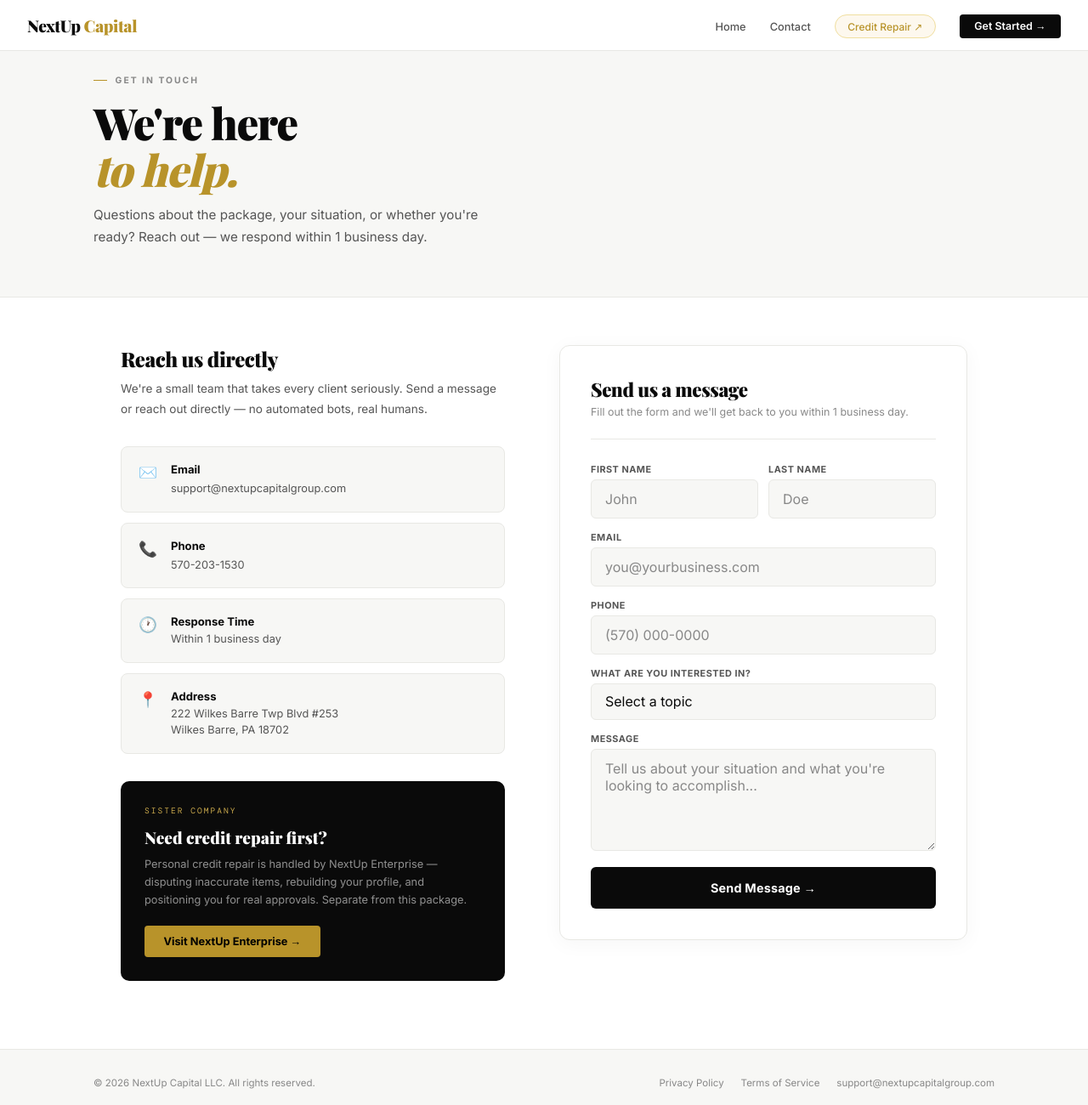
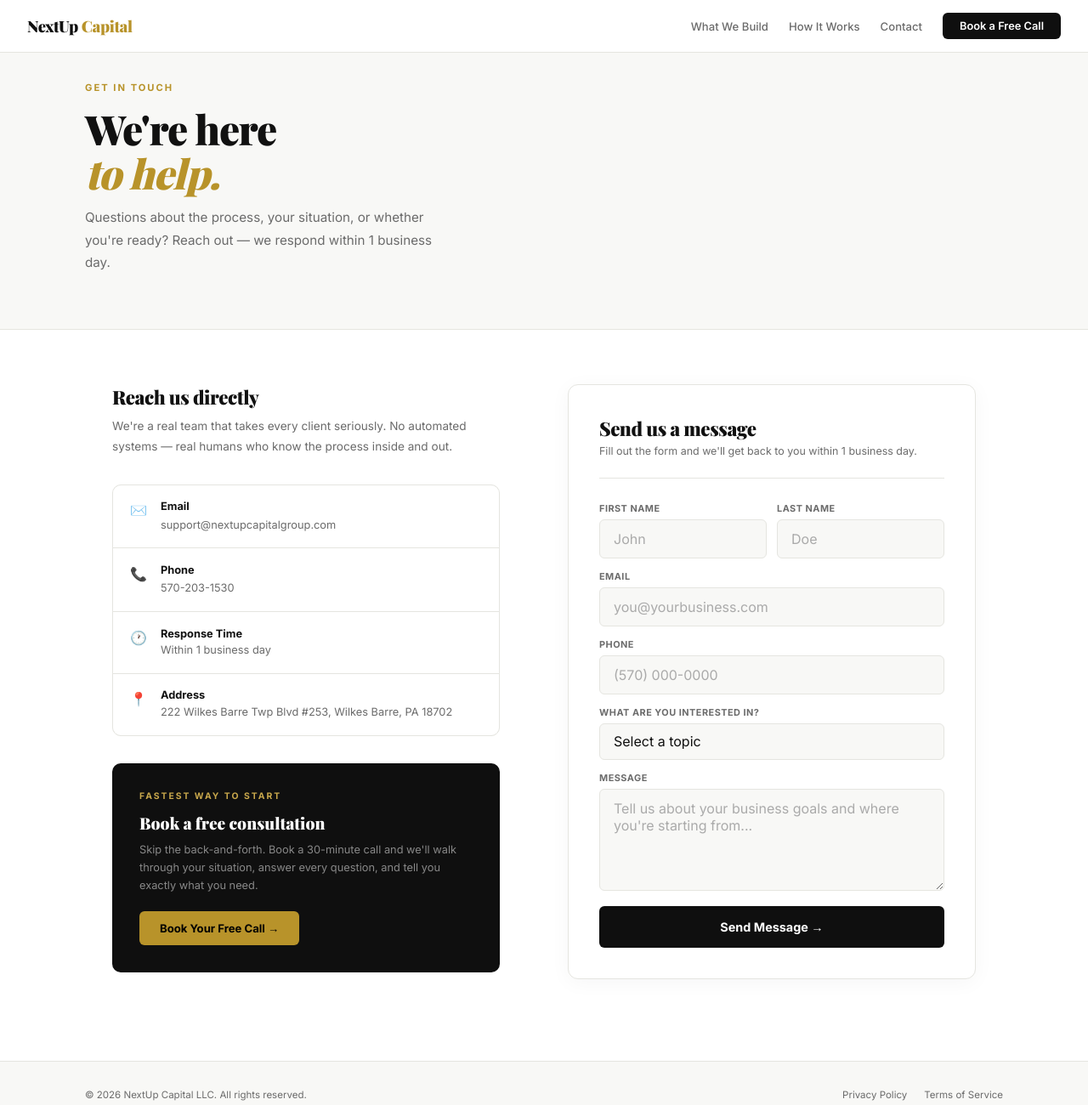
Before and after one commit to nextupcredit-web/nextup-capital, a plain HTML site: page contact.html in a window 1280 px wide. Shown: the whole page at 85% size. Drawn offline with nearby package versions, Linux system fonts and the light colour scheme; a web font is replaced by a local one.

Commit message:
Update contact.html

```diff
--- a/contact.html
+++ b/contact.html
@@ -6,144 +6,129 @@
   <title>Contact — NextUp Capital</title>
   <link rel="preconnect" href="https://fonts.googleapis.com"/>
   <link rel="preconnect" href="https://fonts.gstatic.com" crossorigin/>
-  <link href="https://fonts.googleapis.com/css2?family=Playfair+Display:ital,wght@0,700;0,900;1,700;1,900&family=Inter:wght@300;400;500;600;700&family=DM+Mono:wght@400;500&display=swap" rel="stylesheet"/>
-  <script>!function(f,b,e,v,n,t,s){if(f.fbq)return;n=f.fbq=function(){n.callMethod?n.callMethod.apply(n,arguments):n.queue.push(arguments)};if(!f._fbq)f._fbq=n;n.push=n;n.loaded=!0;n.version='2.0';n.queue=[];t=b.createElement(e);t.async=!0;t.src=v;s=b.getElementsByTagName(e)[0];s.parentNode.insertBefore(t,s)}(window,document,'script','https://connect.facebook.net/en_US/fbevents.js');fbq('init','1553461379770085');fbq('track','PageView');</script>
+  <link href="https://fonts.googleapis.com/css2?family=Playfair+Display:ital,wght@0,700;0,900;1,700&family=Inter:wght@300;400;500;600;700&display=swap" rel="stylesheet"/>
   <style>
-    :root{--white:#ffffff;--off:#f7f7f5;--gold:#b8932a;--gold-2:#c9a84c;--gold-bg:#fdf8ee;--gold-border:#f0dfa0;--black:#0a0a0a;--gray-1:#1a1a1a;--gray-2:#333;--gray-3:#555;--gray-4:#888;--border:#e8e8e4;}
-    *,*::before,*::after{box-sizing:border-box;margin:0;padding:0;}
-    body{background:var(--white);color:var(--black);font-family:'Inter',sans-serif;-webkit-font-smoothing:antialiased;overflow-x:hidden;}
-    nav{position:fixed;top:0;left:0;right:0;z-index:200;height:60px;padding:0 2rem;display:flex;align-items:center;justify-content:space-between;background:rgba(255,255,255,0.95);backdrop-filter:blur(16px);border-bottom:1px solid var(--border);}
-    .logo{font-family:'Playfair Display',serif;font-size:1.2rem;font-weight:900;color:var(--black);text-decoration:none;letter-spacing:-0.02em;}
-    .logo span{color:var(--gold);}
-    .nav-links{display:flex;align-items:center;gap:1.75rem;list-style:none;}
-    .nav-links a{font-size:0.8rem;font-weight:500;color:var(--gray-3);text-decoration:none;transition:color 0.2s;}
-    .nav-links a:hover{color:var(--black);}
-    .nav-credit{color:var(--gold) !important;border:1px solid var(--gold-border);padding:0.35rem 0.9rem;border-radius:20px;font-size:0.75rem !important;background:var(--gold-bg);}
-    .nav-cta{background:var(--black) !important;color:#fff !important;padding:0.4rem 1.1rem;border-radius:4px;font-weight:600 !important;font-size:0.78rem !important;}
-    .hamburger{display:none;flex-direction:column;gap:5px;background:none;border:none;cursor:pointer;padding:4px;}
-    .hamburger span{display:block;width:22px;height:2px;background:var(--black);border-radius:2px;}
-    .mobile-menu{display:none;position:fixed;top:60px;left:0;right:0;bottom:0;background:rgba(255,255,255,0.98);z-index:199;padding:1.5rem;flex-direction:column;}
-    .mobile-menu.open{display:flex;}
-    .mobile-menu a{display:block;font-size:1rem;color:var(--gray-2);text-decoration:none;padding:0.9rem 0;border-bottom:1px solid var(--border);font-weight:500;}
-    .mobile-menu .m-cta{margin-top:1.25rem;background:var(--black);color:#fff;font-weight:700;text-align:center;padding:1rem;border-radius:4px;border:none;font-size:0.95rem;}
-    @media(max-width:760px){.nav-links{display:none;}.hamburger{display:flex;}}
+    *, *::before, *::after { box-sizing: border-box; margin: 0; padding: 0; }
+    body { font-family: 'Inter', sans-serif; background: #fff; color: #111; -webkit-font-smoothing: antialiased; overflow-x: hidden; }
+    :root { --gold: #b8932a; --gold-light: #f5edd8; --gold-mid: #c9a84c; --black: #0f0f0f; --gray: #6b6b6b; --light: #f8f8f6; --border: #e5e5e0; }
 
-    /* PAGE HEADER */
-    .page-header{background:var(--off);border-bottom:1px solid var(--border);padding:5.5rem 2rem 3.5rem;}
-    .header-inner{max-width:1060px;margin:0 auto;}
-    .sec-label{font-size:0.65rem;font-weight:700;letter-spacing:2px;text-transform:uppercase;color:var(--gray-4);margin-bottom:1rem;display:flex;align-items:center;gap:0.6rem;}
-    .sec-label::before{content:'';width:16px;height:1.5px;background:var(--gold);}
-    h1{font-family:'Playfair Display',serif;font-size:clamp(2.2rem,4vw,3.2rem);font-weight:900;line-height:1.08;letter-spacing:-0.025em;margin-bottom:0.75rem;}
-    h1 em{font-style:italic;color:var(--gold);}
-    .page-sub{font-size:0.95rem;color:var(--gray-3);line-height:1.75;max-width:480px;}
+    nav { position: fixed; top: 0; left: 0; right: 0; z-index: 100; height: 62px; padding: 0 2rem; display: flex; align-items: center; justify-content: space-between; background: rgba(255,255,255,0.96); backdrop-filter: blur(12px); border-bottom: 1px solid var(--border); }
+    .nav-logo { font-family: 'Playfair Display', serif; font-weight: 900; font-size: 1.15rem; color: var(--black); text-decoration: none; letter-spacing: -0.02em; }
+    .nav-logo em { font-style: normal; color: var(--gold); }
+    .nav-right { display: flex; align-items: center; gap: 1.5rem; }
+    .nav-link { font-size: 0.82rem; color: var(--gray); text-decoration: none; font-weight: 500; transition: color .2s; }
+    .nav-link:hover { color: var(--black); }
+    .nav-btn { font-size: 0.8rem; font-weight: 600; background: var(--black); color: #fff; padding: 0.5rem 1.25rem; border-radius: 6px; text-decoration: none; }
+    .nav-btn:hover { background: #2a2a2a; }
+    .hamburger { display: none; flex-direction: column; gap: 5px; background: none; border: none; cursor: pointer; padding: 4px; }
+    .hamburger span { display: block; width: 22px; height: 2px; background: var(--black); border-radius: 2px; }
+    .mob-menu { display: none; position: fixed; top: 62px; left: 0; right: 0; bottom: 0; background: #fff; z-index: 99; padding: 2rem 1.5rem; flex-direction: column; }
+    .mob-menu.open { display: flex; }
+    .mob-menu a { display: block; font-size: 1.05rem; font-weight: 500; color: var(--black); text-decoration: none; padding: 1rem 0; border-bottom: 1px solid var(--border); }
+    .mob-cta { margin-top: 1.5rem !important; background: var(--black) !important; color: #fff !important; text-align: center; padding: 1rem !important; border-radius: 6px; border: none !important; font-weight: 700 !important; }
+    @media (max-width: 700px) { .nav-right { display: none; } .hamburger { display: flex; } }
 
-    /* MAIN */
-    .main{max-width:1060px;margin:0 auto;padding:3.5rem 2rem 5rem;display:grid;grid-template-columns:1fr 480px;gap:4rem;align-items:start;}
-    @media(max-width:860px){.main{grid-template-columns:1fr;padding:2.5rem 1.5rem 4rem;gap:2.5rem;}}
-    @media(max-width:480px){.page-header{padding:5rem 1.25rem 2.5rem;}.main{padding:2rem 1.25rem 3rem;}}
+    /* PAGE */
+    .page-header { background: var(--light); border-bottom: 1px solid var(--border); padding: 6rem 2rem 4rem; }
+    .header-inner { max-width: 1080px; margin: 0 auto; }
+    .eyebrow { font-size: 0.7rem; font-weight: 700; letter-spacing: 2px; text-transform: uppercase; color: var(--gold); margin-bottom: 1rem; }
+    h1 { font-family: 'Playfair Display', serif; font-size: clamp(2.2rem, 4vw, 3rem); font-weight: 900; line-height: 1.08; letter-spacing: -0.025em; margin-bottom: 0.85rem; }
+    h1 em { font-style: italic; color: var(--gold); }
+    .page-sub { font-size: 0.95rem; color: var(--gray); line-height: 1.75; max-width: 440px; }
 
-    /* INFO SIDE */
-    .info-title{font-family:'Playfair Display',serif;font-size:1.5rem;font-weight:900;margin-bottom:0.5rem;letter-spacing:-0.02em;}
-    .info-desc{font-size:0.85rem;color:var(--gray-3);line-height:1.75;margin-bottom:2rem;}
-    .info-cards{display:flex;flex-direction:column;gap:0.75rem;margin-bottom:2rem;}
-    .info-card{display:flex;align-items:flex-start;gap:1rem;background:var(--off);border:1px solid var(--border);border-radius:8px;padding:1.1rem 1.25rem;transition:border-color 0.2s;}
-    .info-card:hover{border-color:var(--gold-border);}
-    .info-card-icon{font-size:1.1rem;flex-shrink:0;margin-top:1px;}
-    .info-card h4{font-size:0.82rem;font-weight:700;margin-bottom:0.2rem;color:var(--black);}
-    .info-card a,.info-card p{font-size:0.8rem;color:var(--gray-3);text-decoration:none;line-height:1.5;}
-    .info-card a:hover{color:var(--gold);}
+    .main { max-width: 1080px; margin: 0 auto; padding: 4rem 2rem 6rem; display: grid; grid-template-columns: 1fr 480px; gap: 5rem; align-items: start; }
+    @media (max-width: 860px) { .main { grid-template-columns: 1fr; padding: 3rem 1.5rem 4rem; gap: 3rem; } }
+    @media (max-width: 480px) { .page-header { padding: 5.5rem 1.25rem 3rem; } .main { padding: 2.5rem 1.25rem 3.5rem; } }
 
-    .credit-box{background:var(--black);border-radius:10px;padding:1.75rem;color:#fff;}
-    .credit-box-tag{font-family:'DM Mono',monospace;font-size:0.6rem;letter-spacing:2px;text-transform:uppercase;color:var(--gold-2);margin-bottom:0.75rem;}
-    .credit-box h4{font-family:'Playfair Display',serif;font-size:1.2rem;font-weight:900;margin-bottom:0.5rem;}
-    .credit-box p{font-size:0.8rem;color:rgba(255,255,255,0.55);line-height:1.65;margin-bottom:1.25rem;}
-    .credit-btn{display:inline-block;background:var(--gold);color:#000;font-weight:700;font-size:0.8rem;padding:0.7rem 1.4rem;border-radius:4px;text-decoration:none;transition:background 0.2s;}
-    .credit-btn:hover{background:var(--gold-2);}
+    /* INFO */
+    .info-title { font-family: 'Playfair Display', serif; font-size: 1.4rem; font-weight: 900; margin-bottom: 0.5rem; letter-spacing: -0.02em; }
+    .info-desc { font-size: 0.85rem; color: var(--gray); line-height: 1.75; margin-bottom: 2rem; }
+    .info-cards { display: flex; flex-direction: column; gap: 1px; background: var(--border); border: 1px solid var(--border); border-radius: 10px; overflow: hidden; margin-bottom: 2rem; }
+    .info-card { display: flex; align-items: flex-start; gap: 1rem; background: #fff; padding: 1.1rem 1.25rem; transition: background .2s; }
+    .info-card:hover { background: var(--gold-light); }
+    .info-icon { font-size: 1rem; flex-shrink: 0; margin-top: 2px; }
+    .info-card h4 { font-size: 0.8rem; font-weight: 700; margin-bottom: 0.15rem; }
+    .info-card a, .info-card p { font-size: 0.8rem; color: var(--gray); text-decoration: none; line-height: 1.5; }
+    .info-card a:hover { color: var(--gold); }
+
+    .book-card { background: var(--black); border-radius: 10px; padding: 2rem; }
+    .book-card-tag { font-size: 0.65rem; font-weight: 700; letter-spacing: 2px; text-transform: uppercase; color: var(--gold-mid); margin-bottom: 0.75rem; }
+    .book-card h4 { font-family: 'Playfair Display', serif; font-size: 1.2rem; font-weight: 900; color: #fff; margin-bottom: 0.5rem; }
+    .book-card p { font-size: 0.8rem; color: rgba(255,255,255,.5); line-height: 1.65; margin-bottom: 1.25rem; }
+    .book-btn { display: inline-block; background: var(--gold); color: #000; font-weight: 700; font-size: 0.82rem; padding: 0.75rem 1.5rem; border-radius: 6px; text-decoration: none; transition: background .2s; }
+    .book-btn:hover { background: var(--gold-mid); }
 
     /* FORM */
-    .form-card{background:var(--white);border:1.5px solid var(--border);border-radius:12px;padding:2.25rem;box-shadow:0 4px 24px rgba(0,0,0,0.04);}
-    @media(max-width:480px){.form-card{padding:1.5rem;border-radius:8px;}}
-    .form-title{font-family:'Playfair Display',serif;font-size:1.4rem;font-weight:900;margin-bottom:0.25rem;letter-spacing:-0.02em;}
-    .form-sub{font-size:0.78rem;color:var(--gray-4);margin-bottom:1.75rem;padding-bottom:1.5rem;border-bottom:1px solid var(--border);}
-    .field{display:flex;flex-direction:column;gap:0.35rem;margin-bottom:0.9rem;}
-    .field label{font-size:0.68rem;font-weight:700;letter-spacing:0.5px;text-transform:uppercase;color:var(--gray-3);}
-    .field input,.field textarea,.field select{background:var(--off);border:1.5px solid var(--border);border-radius:6px;padding:0.75rem 1rem;color:var(--black);font-family:'Inter',sans-serif;font-size:16px;outline:none;transition:border-color 0.2s;-webkit-appearance:none;width:100%;}
-    .field input:focus,.field textarea:focus,.field select:focus{border-color:var(--gold);background:var(--white);}
-    .field input::placeholder,.field textarea::placeholder{color:var(--gray-4);}
-    .field textarea{resize:vertical;min-height:120px;}
-    .field select option{background:var(--white);}
-    .field-row{display:grid;grid-template-columns:1fr 1fr;gap:0.75rem;}
-    @media(max-width:420px){.field-row{grid-template-columns:1fr;}}
-    .submit-btn{width:100%;background:var(--black);color:#fff;font-family:'Inter',sans-serif;font-weight:700;font-size:0.9rem;border:none;border-radius:6px;padding:1rem;cursor:pointer;transition:all 0.2s;margin-top:0.25rem;letter-spacing:0.2px;}
-    .submit-btn:hover{background:var(--gray-1);transform:translateY(-1px);}
-    .submit-btn:disabled{opacity:0.55;cursor:not-allowed;transform:none;}
-    .success-msg{display:none;text-align:center;padding:2.5rem 1rem;}
-    .success-icon{font-size:2.5rem;margin-bottom:1rem;}
-    .success-msg h4{font-family:'Playfair Display',serif;font-size:1.5rem;font-weight:900;margin-bottom:0.5rem;}
-    .success-msg p{font-size:0.85rem;color:var(--gray-3);}
+    .form-card { background: #fff; border: 1.5px solid var(--border); border-radius: 12px; padding: 2.25rem; box-shadow: 0 4px 24px rgba(0,0,0,.04); }
+    @media (max-width: 480px) { .form-card { padding: 1.5rem; border-radius: 8px; } }
+    .form-title { font-family: 'Playfair Display', serif; font-size: 1.4rem; font-weight: 900; margin-bottom: 0.25rem; letter-spacing: -0.02em; }
+    .form-sub { font-size: 0.78rem; color: var(--gray); margin-bottom: 1.75rem; padding-bottom: 1.5rem; border-bottom: 1px solid var(--border); }
+    .field { display: flex; flex-direction: column; gap: 0.35rem; margin-bottom: 0.9rem; }
+    .field label { font-size: 0.68rem; font-weight: 700; letter-spacing: 0.5px; text-transform: uppercase; color: var(--gray); }
+    .field input, .field textarea, .field select { background: var(--light); border: 1.5px solid var(--border); border-radius: 6px; padding: 0.75rem 1rem; color: var(--black); font-family: 'Inter', sans-serif; font-size: 16px; outline: none; transition: border-color .2s; -webkit-appearance: none; width: 100%; }
+    .field input:focus, .field textarea:focus, .field select:focus { border-color: var(--gold); background: #fff; }
+    .field input::placeholder, .field textarea::placeholder { color: #aaa; }
+    .field textarea { resize: vertical; min-height: 120px; }
+    .field select option { background: #fff; }
+    .field-row { display: grid; grid-template-columns: 1fr 1fr; gap: 0.75rem; }
+    @media (max-width: 420px) { .field-row { grid-template-columns: 1fr; } }
+    .submit-btn { width: 100%; background: var(--black); color: #fff; font-family: 'Inter', sans-serif; font-weight: 700; font-size: 0.9rem; border: none; border-radius: 6px; padding: 1rem; cursor: pointer; transition: background .2s; margin-top: 0.25rem; }
+    .submit-btn:hover { background: #222; }
+    .submit-btn:disabled { opacity: 0.55; cursor: not-allowed; }
+    .success-msg { display: none; text-align: center; padding: 2.5rem 1rem; }
+    .success-icon { font-size: 2.5rem; margin-bottom: 1rem; }
+    .success-msg h4 { font-family: 'Playfair Display', serif; font-size: 1.5rem; font-weight: 900; margin-bottom: 0.5rem; }
+    .success-msg p { font-size: 0.85rem; color: var(--gray); }
 
-    /* FOOTER */
-    footer{background:var(--off);border-top:1px solid var(--border);padding:2rem;}
-    .foot-bottom{max-width:1060px;margin:0 auto;display:flex;justify-content:space-between;flex-wrap:wrap;gap:0.75rem;align-items:center;}
-    .foot-bottom p,.foot-bottom a{font-size:0.72rem;color:var(--gray-4);text-decoration:none;}
-    .foot-bottom a:hover{color:var(--gold);}
-    .foot-links{display:flex;gap:1.25rem;}
+    footer { background: var(--light); border-top: 1px solid var(--border); padding: 2rem; }
+    .foot-bottom { max-width: 1080px; margin: 0 auto; display: flex; justify-content: space-between; flex-wrap: wrap; gap: 0.75rem; align-items: center; }
+    .foot-bottom p, .foot-bottom a { font-size: 0.72rem; color: var(--gray); text-decoration: none; }
+    .foot-bottom a:hover { color: var(--gold); }
+    .foot-links { display: flex; gap: 1.25rem; }
   </style>
 </head>
 <body>
 
 <nav>
-  <a href="index.html" class="logo">NextUp <span>Capital</span></a>
-  <ul class="nav-links">
-    <li><a href="index.html">Home</a></li>
-    <li><a href="contact.html">Contact</a></li>
-    <li><a href="https://nextupenterprise.com" target="_blank" class="nav-credit">Credit Repair ↗</a></li>
-    <li><a href="https://buy.stripe.com/bJe14p9fQfWJfDog8U5Rm0M" class="nav-cta">Get Started →</a></li>
-  </ul>
+  <a href="index.html" class="nav-logo">NextUp <em>Capital</em></a>
+  <div class="nav-right">
+    <a href="index.html#included" class="nav-link">What We Build</a>
+    <a href="index.html#process" class="nav-link">How It Works</a>
+    <a href="contact.html" class="nav-link">Contact</a>
+    <a href="https://go.getcredithelpnow.com/widget/booking/obXrxeKUjXfkAyx9XNMS" class="nav-btn" target="_blank">Book a Free Call</a>
+  </div>
   <button class="hamburger" id="hamburgerBtn"><span></span><span></span><span></span></button>
 </nav>
-<div class="mobile-menu" id="mobileMenu">
+<div class="mob-menu" id="mobMenu">
   <a href="index.html">Home</a>
-  <a href="contact.html">Contact</a>
-  <a href="https://nextupenterprise.com" target="_blank">Credit Repair ↗</a>
-  <a href="https://buy.stripe.com/bJe14p9fQfWJfDog8U5Rm0M" class="m-cta">Get Started — $1,500</a>
+  <a href="index.html#included">What We Build</a>
+  <a href="index.html#process">How It Works</a>
+  <a href="https://go.getcredithelpnow.com/widget/booking/obXrxeKUjXfkAyx9XNMS" class="mob-cta" target="_blank">Book a Free Consultation</a>
 </div>
 
 <div class="page-header">
   <div class="header-inner">
-    <div class="sec-label">Get in Touch</div>
+    <p class="eyebrow">Get in Touch</p>
     <h1>We're here<br><em>to help.</em></h1>
-    <p class="page-sub">Questions about the package, your situation, or whether you're ready? Reach out — we respond within 1 business day.</p>
+    <p class="page-sub">Questions about the process, your situation, or whether you're ready? Reach out — we respond within 1 business day.</p>
   </div>
 </div>
 
 <div class="main">
   <div>
     <div class="info-title">Reach us directly</div>
-    <p class="info-desc">We're a small team that takes every client seriously. Send a message or reach out directly — no automated bots, real humans.</p>
+    <p class="info-desc">We're a real team that takes every client seriously. No automated systems — real humans who know the process inside and out.</p>
     <div class="info-cards">
-      <div class="info-card">
-        <div class="info-card-icon">✉️</div>
-        <div><h4>Email</h4><a href="mailto:support@nextupcapitalgroup.com">support@nextupcapitalgroup.com</a></div>
+      <div class="info-card"><div class="info-icon">✉️</div><div><h4>Email</h4><a href="mailto:support@nextupcapitalgroup.com">support@nextupcapitalgroup.com</a></div></div>
+      <div class="info-card"><div class="info-icon">📞</div><div><h4>Phone</h4><a href="tel:5702031530">570-203-1530</a></div></div>
+      <div class="info-card"><div class="info-icon">🕐</div><div><h4>Response Time</h4><p>Within 1 business day</p></div></div>
+      <div class="info-card"><div class="info-icon">📍</div><div><h4>Address</h4><p>222 Wilkes Barre Twp Blvd #253, Wilkes Barre, PA 18702</p></div></div>
     </div>
-      <div class="info-card">
-        <div class="info-card-icon">📞</div>
-        <div><h4>Phone</h4><a href="tel:5702031530">570-203-1530</a></div>
-      </div>
-      <div class="info-card">
-        <div class="info-card-icon">🕐</div>
-        <div><h4>Response Time</h4><p>Within 1 business day</p></div>
-      </div>
-      <div class="info-card">
-        <div class="info-card-icon">📍</div>
-        <div><h4>Address</h4><p>222 Wilkes Barre Twp Blvd #253<br>Wilkes Barre, PA 18702</p></div>
-      </div>
-    </div>
-    <div class="credit-box">
-      <div class="credit-box-tag">Sister Company</div>
-      <h4>Need credit repair first?</h4>
-      <p>Personal credit repair is handled by NextUp Enterprise — disputing inaccurate items, rebuilding your profile, and positioning you for real approvals. Separate from this package.</p>
-      <a href="https://nextupenterprise.com" target="_blank" class="credit-btn">Visit NextUp Enterprise →</a>
+    <div class="book-card">
+      <div class="book-card-tag">Fastest Way to Start</div>
+      <h4>Book a free consultation</h4>
+      <p>Skip the back-and-forth. Book a 30-minute call and we'll walk through your situation, answer every question, and tell you exactly what you need.</p>
+      <a href="https://go.getcredithelpnow.com/widget/booking/obXrxeKUjXfkAyx9XNMS" class="book-btn" target="_blank">Book Your Free Call →</a>
     </div>
   </div>
 
@@ -161,19 +146,19 @@
         <label>What are you interested in?</label>
         <select name="interest">
           <option value="" disabled selected>Select a topic</option>
-          <option>Business Formation Package</option>
+          <option>Business Formation</option>
           <option>Funding Readiness</option>
-          <option>Website Maintenance Plan</option>
+          <option>Website Setup</option>
           <option>General Question</option>
         </select>
       </div>
-      <div class="field"><label>Message</label><textarea name="message" placeholder="Tell us about your situation and what you're looking to accomplish..."></textarea></div>
+      <div class="field"><label>Message</label><textarea name="message" placeholder="Tell us about your business goals and where you're starting from..."></textarea></div>
       <button type="submit" class="submit-btn">Send Message →</button>
     </form>
     <div class="success-msg" id="successMsg">
       <div class="success-icon">✅</div>
       <h4>Message received.</h4>
-      <p>We'll be in touch within 1 business day. Thank you for reaching out.</p>
+      <p>We'll be in touch within 1 business day.</p>
     </div>
   </div>
 </div>
@@ -184,15 +169,13 @@
     <div class="foot-links">
       <a href="privacy-policy.html">Privacy Policy</a>
       <a href="terms.html">Terms of Service</a>
-      <a href="mailto:support@nextupcapitalgroup.com">support@nextupcapitalgroup.com</a>
     </div>
   </div>
 </footer>
 
 <script>
-document.getElementById('hamburgerBtn').addEventListener('click', () => document.getElementById('mobileMenu').classList.toggle('open'));
-document.querySelectorAll('.mobile-menu a').forEach(a => a.addEventListener('click', () => document.getElementById('mobileMenu').classList.remove('open')));
-
+  document.getElementById('hamburgerBtn').addEventListener('click', () => document.getElementById('mobMenu').classList.toggle('open'));
+  document.querySelectorAll('.mob-menu a').forEach(a => a.addEventListener('click', () => document.getElementById('mobMenu').classList.remove('open')));
   const form = document.getElementById('contactForm');
   form.addEventListener('submit', async (e) => {
     e.preventDefault();
```
Lines whose indentation alone changed are shown as unchanged.
